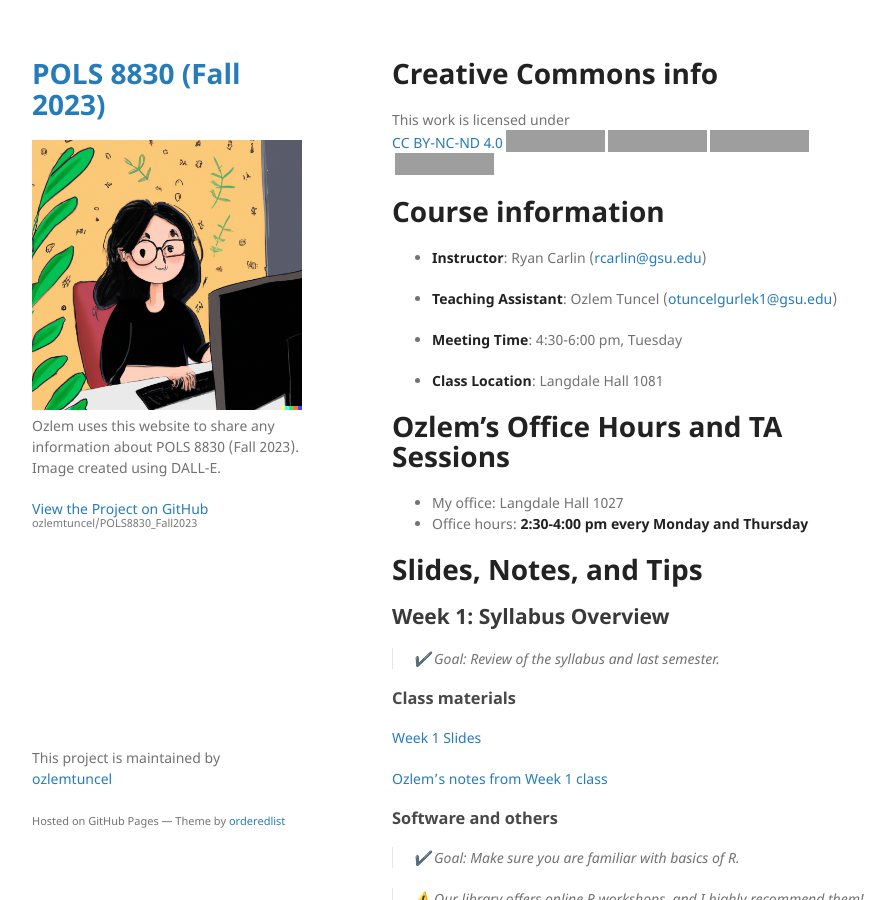
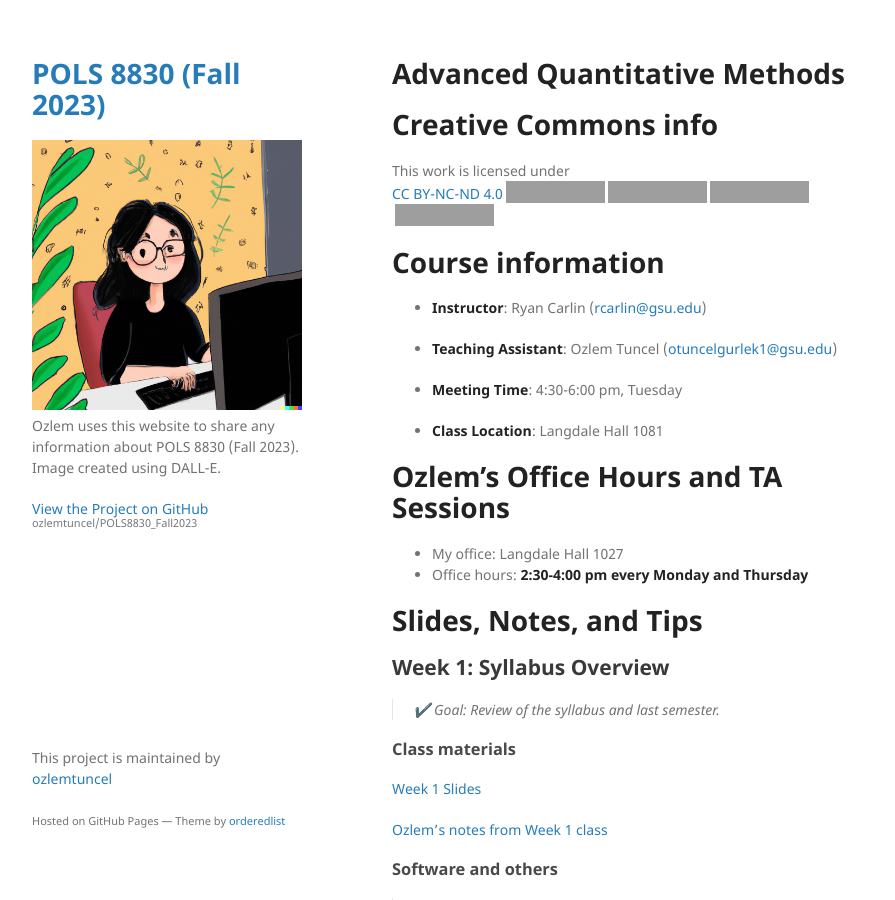
Before and after one commit to ozlemtuncel/POLS8830_Fall2023, a Jekyll site: the page built from index.md, in a window 1280 px wide and 900 px high, cut to the strip 0-900 px from the top of the window. Shown: the whole strip, without its empty margins (178-1073 px from the left). Built offline with Jekyll 4.4.1, drawn with Linux system fonts in a browser that asks for light colours; our own code applies the rules of GitHub Pages for plain Markdown files; grey boxes are pictures that could not be loaded.

Commit message:
Update index.md

```diff
--- a/index.md
+++ b/index.md
@@ -1,6 +1,8 @@
 ---
 layout: default
 ---
+
+# Advanced Quantitative Methods
 
 # Creative Commons info
 <p xmlns:cc="http://creativecommons.org/ns#" >This work is licensed under <a href="https://creativecommons.org/licenses/by-nc-nd/4.0/?ref=chooser-v1" target="_blank" rel="license noopener noreferrer" style="display:inline-block;">CC BY-NC-ND 4.0<img style="height:22px!important;margin-left:3px;vertical-align:text-bottom;" src="https://mirrors.creativecommons.org/presskit/icons/cc.svg?ref=chooser-v1" alt=""><img style="height:22px!important;margin-left:3px;vertical-align:text-bottom;" src="https://mirrors.creativecommons.org/presskit/icons/by.svg?ref=chooser-v1" alt=""><img style="height:22px!important;margin-left:3px;vertical-align:text-bottom;" src="https://mirrors.creativecommons.org/presskit/icons/nc.svg?ref=chooser-v1" alt=""><img style="height:22px!important;margin-left:3px;vertical-align:text-bottom;" src="https://mirrors.creativecommons.org/presskit/icons/nd.svg?ref=chooser-v1" alt=""></a></p>
```
